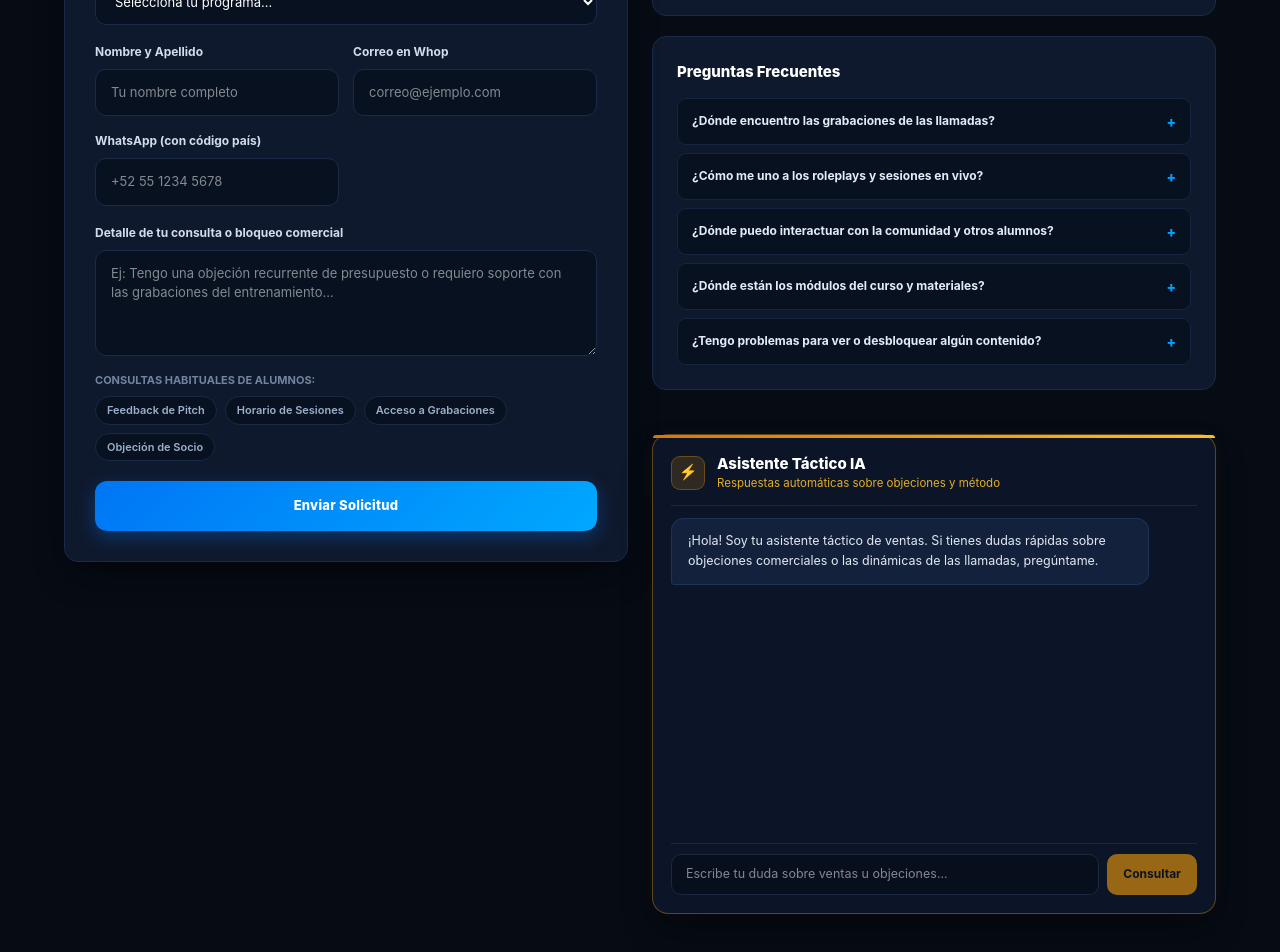
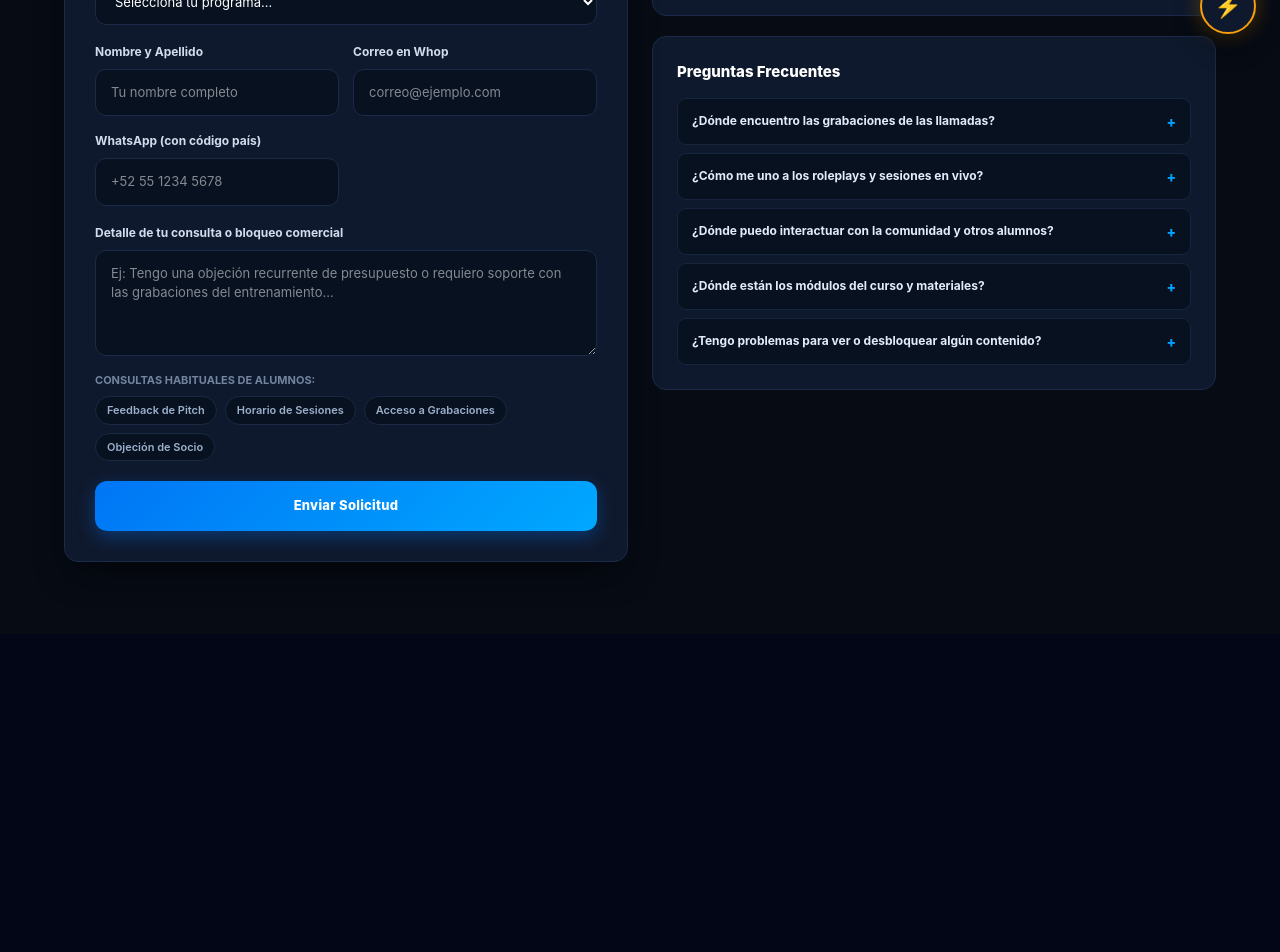
Before and after one commit to emicortes-hub/serve-happiness, a Next.js app: page /dashboard/1 in a window 1280 px wide. Shown: the part 742-1694 px from the top of the page. After the commit the page ends 1376 px from the top, so only its background shows below. Built offline with nearby package versions, Linux system fonts and the light colour scheme.

Commit message:
Convertir asistente de IA en burbuja flotante desplegable

```diff
--- a/components/AIChatBox.tsx
+++ b/components/AIChatBox.tsx
@@ -7,9 +7,9 @@ interface Message {
   content: string;
 }
 
-// Función auxiliar para renderizar negritas Markdown de forma segura
+// Renderizado de negritas doradas y cursivas Markdown
 function renderFormattedMessage(text: string) {
-  const parts = text.split(/(\*\*.*?\*\*)/g);
+  const parts = text.split(/(\*\*.*?\*\*|\*.*?\*)/g);
   return parts.map((part, index) => {
     if (part.startsWith('**') && part.endsWith('**')) {
       return (
@@ -18,11 +18,19 @@ function renderFormattedMessage(text: string) {
         </strong>
       );
     }
+    if (part.startsWith('*') && part.endsWith('*')) {
+      return (
+        <em key={index} style={{ color: '#cbd5e1', fontStyle: 'italic' }}>
+          {part.slice(1, -1)}
+        </em>
+      );
+    }
     return <span key={index}>{part}</span>;
   });
 }
 
 export default function AIChatBox() {
+  const [isOpen, setIsOpen] = useState(false);
   const [messages, setMessages] = useState<Message[]>([
     {
       role: 'assistant',
@@ -38,8 +46,10 @@ export default function AIChatBox() {
   };
 
   useEffect(() => {
+    if (isOpen) {
       scrollToBottom();
-  }, [messages, loading]);
+    }
+  }, [messages, loading, isOpen]);
 
   const sendMessage = async (e: React.FormEvent) => {
     e.preventDefault();
@@ -79,78 +89,106 @@ export default function AIChatBox() {
   return (
     <div
       style={{
-        backgroundColor: '#0c1527',
-        border: '1px solid rgba(245, 158, 11, 0.35)',
-        borderRadius: '16px',
-        padding: '18px',
-        boxShadow: '0 16px 36px -12px rgba(0, 0, 0, 0.7), 0 0 24px -10px rgba(245, 158, 11, 0.15)',
-        position: 'relative',
+        position: 'fixed',
+        bottom: '24px',
+        right: '24px',
+        zIndex: 9999,
         display: 'flex',
         flexDirection: 'column',
-        height: '480px',
+        alignItems: 'flex-end',
       }}
     >
-      {/* Detalle visual dorado superior */}
+      {/* Ventana de Chat Desplegable */}
+      {isOpen && (
         <div
           style={{
-          position: 'absolute',
-          top: 0,
-          left: 0,
-          right: 0,
+            width: '380px',
+            maxWidth: 'calc(100vw - 32px)',
+            height: '520px',
+            backgroundColor: '#0c1527',
+            border: '1px solid rgba(245, 158, 11, 0.4)',
+            borderRadius: '16px',
+            boxShadow: '0 20px 40px rgba(0, 0, 0, 0.8), 0 0 25px rgba(245, 158, 11, 0.2)',
+            display: 'flex',
+            flexDirection: 'column',
+            overflow: 'hidden',
+            marginBottom: '14px',
+            animation: 'fadeInUp 0.25s ease-out',
+          }}
+        >
+          {/* Barra dorada superior */}
+          <div
+            style={{
               height: '3px',
-          borderTopLeftRadius: '16px',
-          borderTopRightRadius: '16px',
               background: 'linear-gradient(135deg, #d97706 0%, #fbbf24 100%)',
             }}
           />
 
-      {/* Encabezado */}
+          {/* Header del Chat */}
           <div
             style={{
+              padding: '12px 16px',
+              backgroundColor: '#09101d',
+              borderBottom: '1px solid rgba(255, 255, 255, 0.08)',
               display: 'flex',
               alignItems: 'center',
-          gap: '12px',
-          marginBottom: '12px',
-          paddingBottom: '12px',
-          borderBottom: '1px solid rgba(255, 255, 255, 0.08)',
+              justifyContent: 'space-between',
             }}
           >
+            <div style={{ display: 'flex', alignItems: 'center', gap: '10px' }}>
               <div
                 style={{
-            width: '34px',
-            height: '34px',
-            borderRadius: '9px',
+                  width: '32px',
+                  height: '32px',
+                  borderRadius: '8px',
                   backgroundColor: 'rgba(245, 158, 11, 0.15)',
                   border: '1px solid rgba(245, 158, 11, 0.3)',
                   color: '#fbbf24',
                   display: 'grid',
                   placeItems: 'center',
-            fontSize: '15px',
-            flexShrink: 0,
+                  fontSize: '14px',
                 }}
               >
                 ⚡
               </div>
               <div>
-          <h3 style={{ margin: 0, fontSize: '15px', fontWeight: 800, color: '#ffffff' }}>
+                <h4 style={{ margin: 0, fontSize: '14px', fontWeight: 700, color: '#ffffff' }}>
                   Asistente Táctico IA
-          </h3>
-          <p style={{ margin: 0, fontSize: '11.5px', color: '#fbbf24', opacity: 0.9 }}>
-            Respuestas automáticas sobre objeciones y método
+                </h4>
+                <p style={{ margin: 0, fontSize: '11px', color: '#fbbf24', opacity: 0.9 }}>
+                  Online • Mentor de Ventas
                 </p>
               </div>
             </div>
 
-      {/* Área scrollable de mensajes */}
+            {/* Botón de minimizar */}
+            <button
+              onClick={() => setIsOpen(false)}
+              aria-label="Cerrar chat"
+              style={{
+                background: 'transparent',
+                border: 'none',
+                color: '#94a3b8',
+                fontSize: '18px',
+                cursor: 'pointer',
+                padding: '4px 8px',
+                borderRadius: '6px',
+                lineHeight: 1,
+              }}
+            >
+              ✕
+            </button>
+          </div>
+
+          {/* Historial de Mensajes */}
           <div
             style={{
               flex: 1,
               overflowY: 'auto',
+              padding: '14px',
               display: 'flex',
               flexDirection: 'column',
-          gap: '14px',
-          paddingRight: '6px',
-          marginBottom: '12px',
+              gap: '12px',
             }}
           >
             {messages.map((m, idx) => (
@@ -163,10 +201,10 @@ export default function AIChatBox() {
               >
                 <div
                   style={{
-                maxWidth: '92%',
+                    maxWidth: '88%',
                     fontSize: '12.5px',
-                lineHeight: '1.65',
-                padding: '12px 16px',
+                    lineHeight: '1.6',
+                    padding: '10px 14px',
                     borderRadius: '12px',
                     whiteSpace: 'pre-wrap',
                     wordBreak: 'break-word',
@@ -194,12 +232,12 @@ export default function AIChatBox() {
               <div style={{ display: 'flex', justifyContent: 'flex-start' }}>
                 <div
                   style={{
-                fontSize: '12px',
+                    fontSize: '11.5px',
                     color: '#fbbf24',
                     backgroundColor: '#13213c',
                     border: '1px solid rgba(245, 158, 11, 0.3)',
-                padding: '8px 12px',
-                borderRadius: '10px',
+                    padding: '6px 12px',
+                    borderRadius: '8px',
                   }}
                 >
                   Consultando táctica...
@@ -213,24 +251,25 @@ export default function AIChatBox() {
           <form
             onSubmit={sendMessage}
             style={{
+              padding: '10px 12px',
+              backgroundColor: '#09101d',
+              borderTop: '1px solid rgba(255, 255, 255, 0.08)',
               display: 'flex',
               gap: '8px',
-          paddingTop: '10px',
-          borderTop: '1px solid rgba(255, 255, 255, 0.08)',
             }}
           >
             <input
               type="text"
               value={input}
               onChange={(e) => setInput(e.target.value)}
-          placeholder="Escribe tu duda sobre ventas u objeciones..."
+              placeholder="Pregunta sobre una objeción..."
               style={{
                 flex: 1,
                 backgroundColor: '#070e1c',
                 border: '1px solid #1b2840',
-            borderRadius: '10px',
-            padding: '10px 14px',
-            fontSize: '12.5px',
+                borderRadius: '8px',
+                padding: '9px 12px',
+                fontSize: '12px',
                 color: '#ffffff',
                 outline: 'none',
               }}
@@ -242,18 +281,47 @@ export default function AIChatBox() {
                 backgroundColor: '#f59e0b',
                 color: '#0b1120',
                 border: 'none',
-            borderRadius: '10px',
-            padding: '0 16px',
+                borderRadius: '8px',
+                padding: '0 14px',
                 fontSize: '12px',
                 fontWeight: 700,
                 cursor: loading || !input.trim() ? 'not-allowed' : 'pointer',
                 opacity: loading || !input.trim() ? 0.6 : 1,
-            transition: 'opacity 0.2s ease',
               }}
             >
-          Consultar
+              Enviar
             </button>
           </form>
         </div>
+      )}
+
+      {/* Botón Flotante / Burbuja */}
+      <button
+        onClick={() => setIsOpen((prev) => !prev)}
+        aria-label="Abrir asistente de ventas"
+        style={{
+          width: '56px',
+          height: '56px',
+          borderRadius: '50%',
+          backgroundColor: '#0f192d',
+          border: '2px solid #f59e0b',
+          color: '#fbbf24',
+          boxShadow: '0 10px 25px rgba(0, 0, 0, 0.5), 0 0 20px rgba(245, 158, 11, 0.4)',
+          cursor: 'pointer',
+          display: 'grid',
+          placeItems: 'center',
+          fontSize: '22px',
+          transition: 'transform 0.2s ease, box-shadow 0.2s ease',
+        }}
+        onMouseEnter={(e) => {
+          e.currentTarget.style.transform = 'scale(1.08)';
+        }}
+        onMouseLeave={(e) => {
+          e.currentTarget.style.transform = 'scale(1)';
+        }}
+      >
+        {isOpen ? '✕' : '⚡'}
+      </button>
+    </div>
   );
 }
```
Lines whose indentation alone changed are shown as unchanged.
